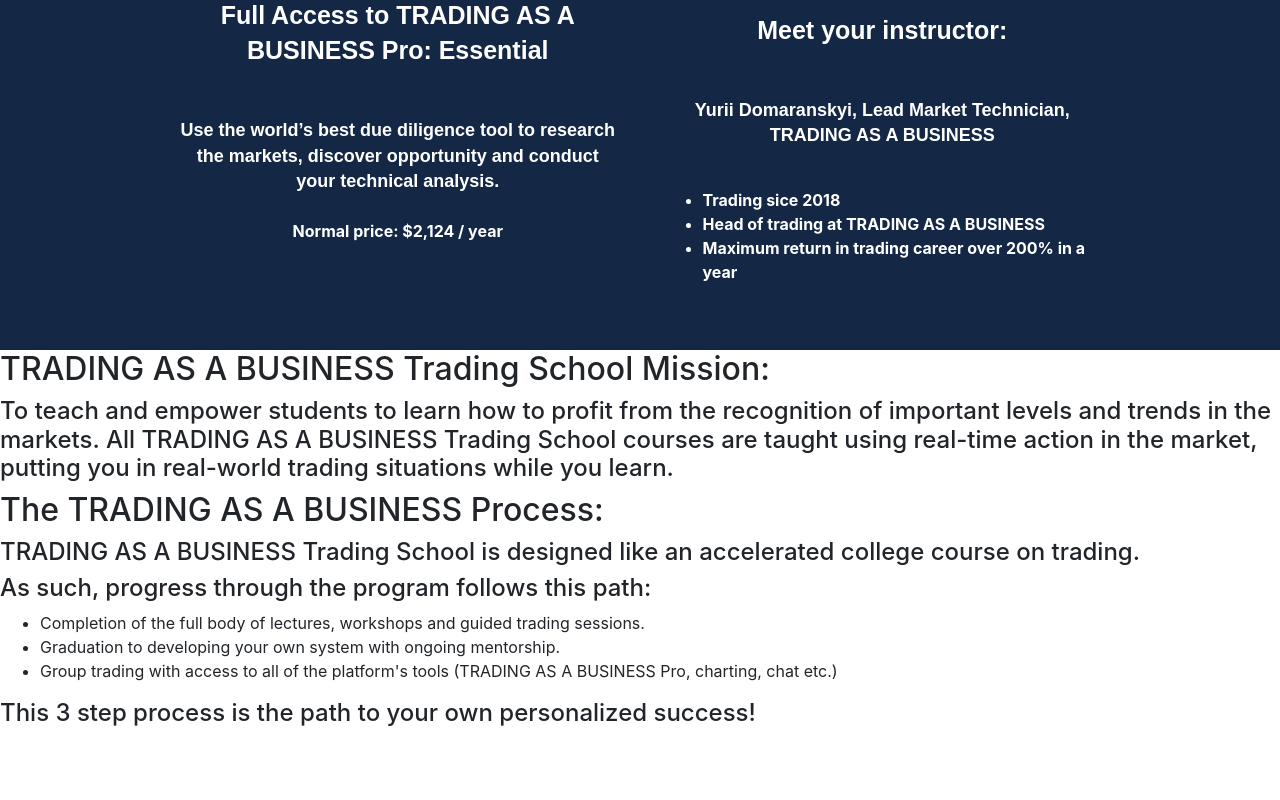
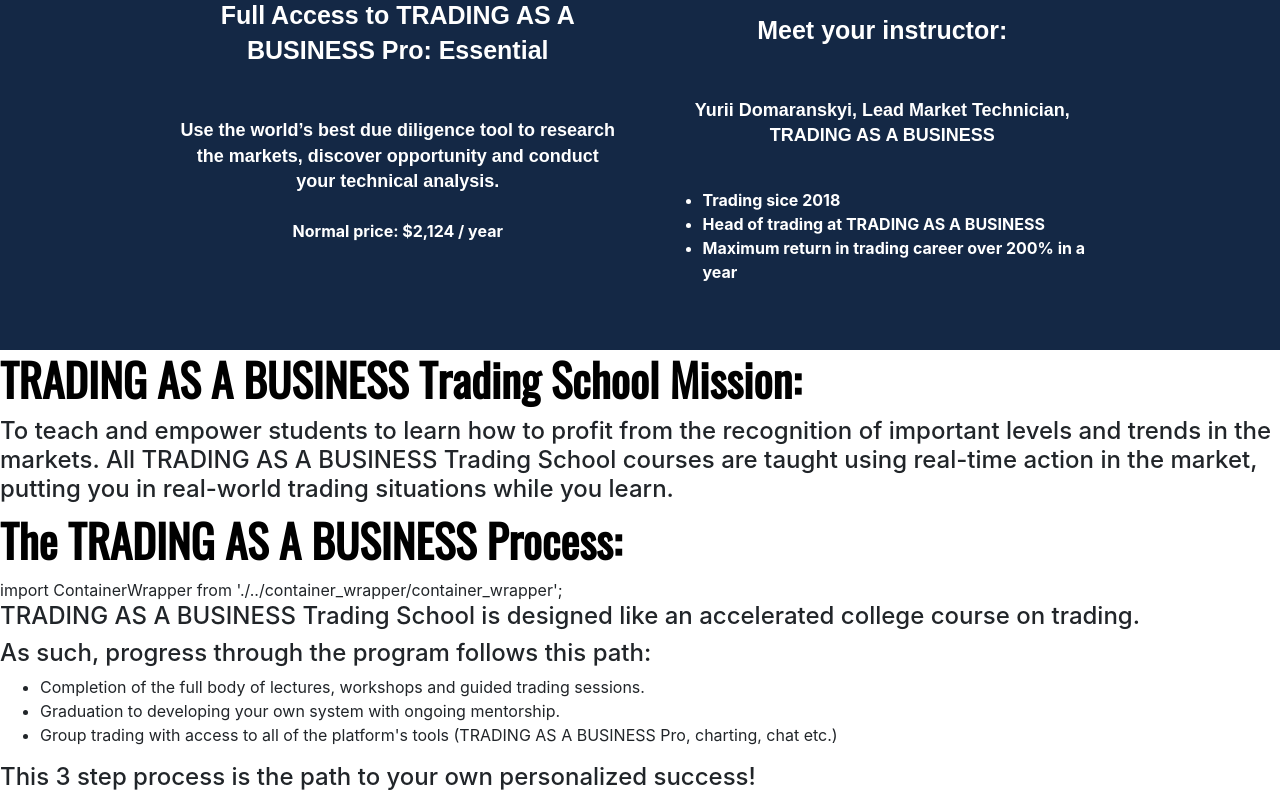
Before and after one commit to kononiaka/domaranski-react-app, a React (Create React App) app: page / in a window 1280 px wide. Shown: the part 2457-3257 px from the top of the page. Before the commit the page ends 3193 px from the top, so only its background shows below. Built offline with nearby package versions, Linux system fonts and the light colour scheme.

Commit message:
merge branches

```diff
--- a/src/components/tradingSchool/trading_school.jsx
+++ b/src/components/tradingSchool/trading_school.jsx
@@ -1,12 +1,16 @@
 import React from 'react';
+import ContainerWrapper from '../container_wrapper/container_wrapper';
+
+import classes from './trading_school.module.css';
 
 const TradingSchool = () => {
     return (
-        <section class="container-wrapper ">
-            <div class="container-inner ">
+        <ContainerWrapper>
+            <div className={classes['container-inner']}>
                 <h2 class="h2-center">TRADING AS A BUSINESS Trading School Mission:</h2>
                 <h4>To teach and empower students to learn how to profit from the recognition of important levels and trends in the markets. All TRADING AS A BUSINESS Trading School courses are taught using real-time action in the market, putting you in real-world trading situations while you learn.</h4>
-                <h2 class="h2-center">The TRADING AS A BUSINESS Process:</h2>
+                <h2 class="h2-center">The TRADING AS A BUSINESS Process:</h2>import ContainerWrapper from './../container_wrapper/container_wrapper';
+
                 <h4>TRADING AS A BUSINESS Trading School is designed like an accelerated college course on trading.</h4>
                 <h4>As such, progress through the program follows this path:</h4>
                 <ul class="b-double">
@@ -16,7 +20,7 @@
                 </ul>
                 <h4>This 3 step process is the path to your own personalized success!</h4>
             </div>
-        </section>
+        </ContainerWrapper>
     );
 };
 
--- /dev/null
+++ b/src/components/tradingSchool/trading_school.module.css
@@ -0,0 +1,7 @@
+.container-inner h2 {
+    color: #000000;
+    font-family: "Oswald", Sans-serif;
+    font-size: 45px;
+    font-weight: 600;
+    line-height: 1.3em;
+}
```
